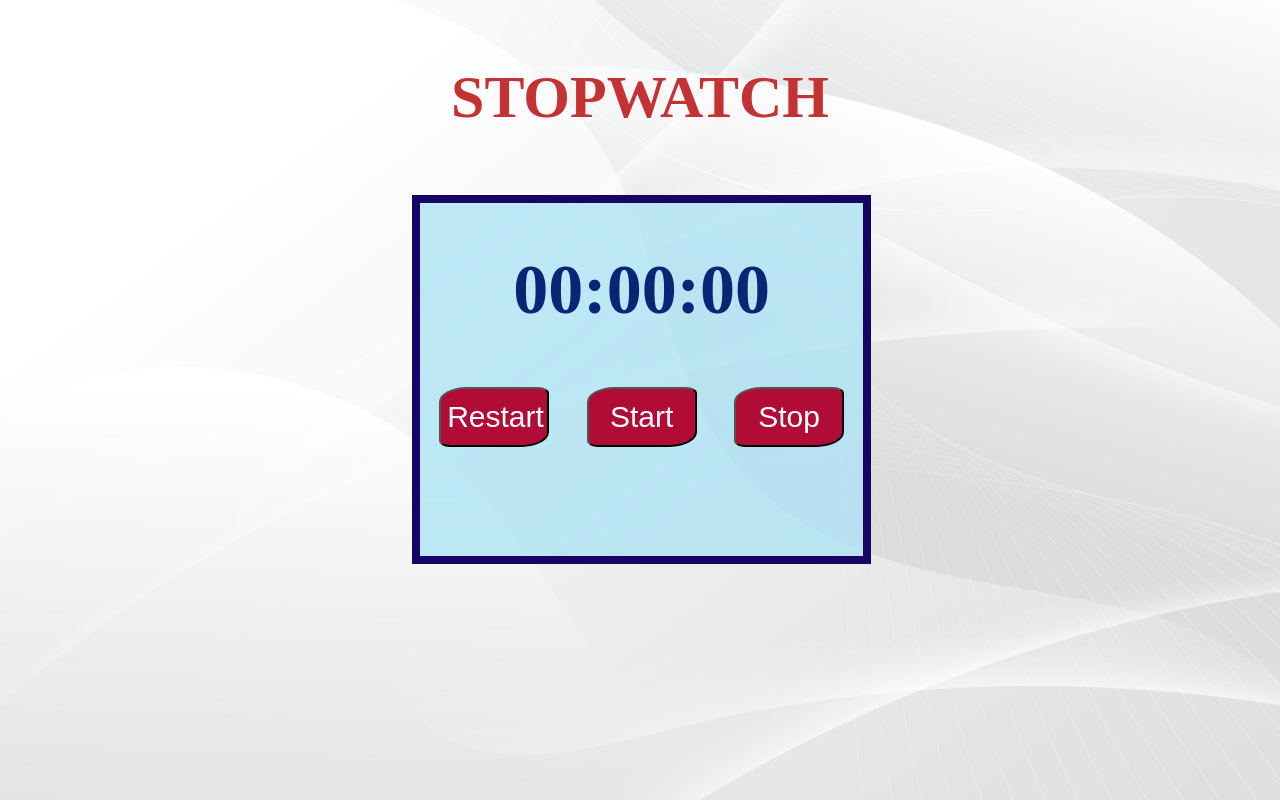
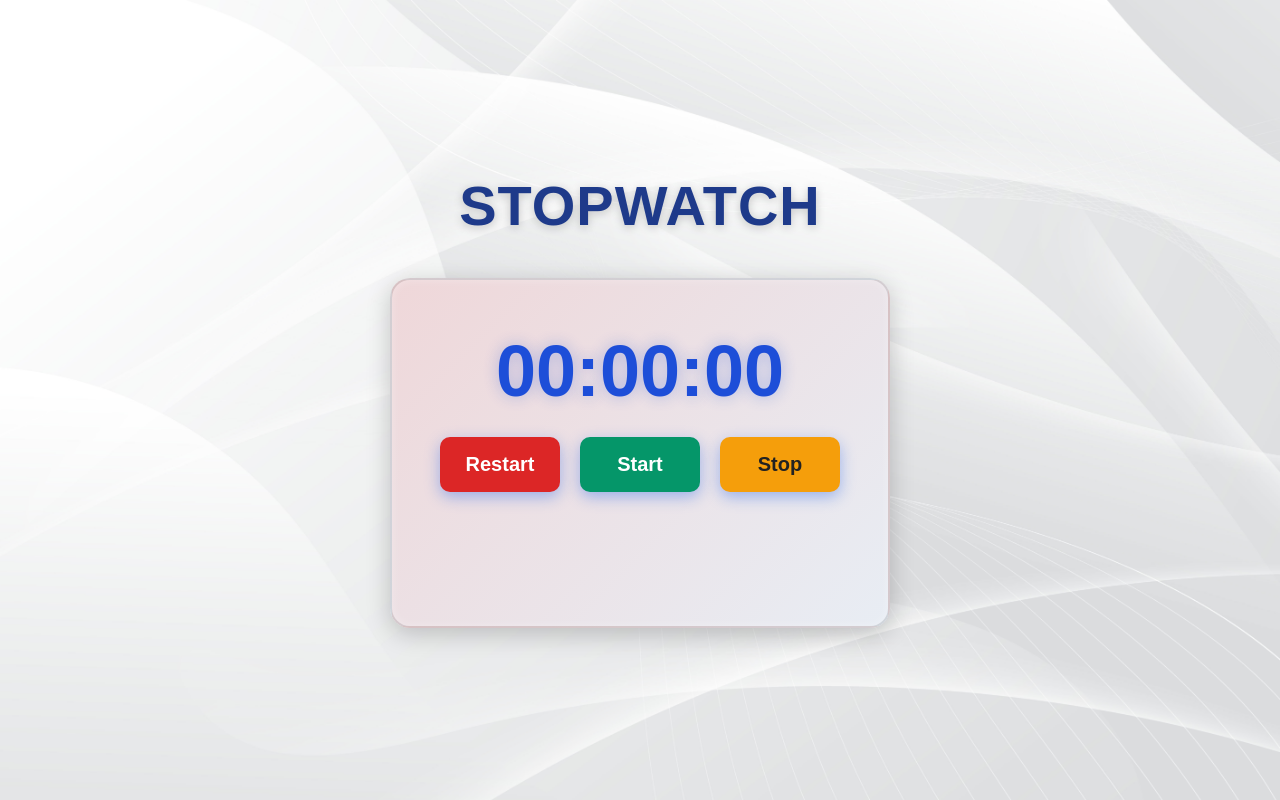
Before and after one commit to Devanshi12srivastava/StopWatch, a plain HTML site: page index.html in a window 1280 px wide. Drawn offline with Linux system fonts and the light colour scheme.

Commit message:
Add files via upload

```diff
--- a/stopwatch.css
+++ b/stopwatch.css
@@ -1,89 +1,170 @@
 
-body{
-    text-align: center;
-   background-image:url("grey.jpg") ;
-   background-size: cover;
+* {
+  margin: 0;
+  padding: 0;
+  box-sizing: border-box;
+  font-family: "Poppins", sans-serif;
 }
-#heading{
-    color:rgb(195, 51, 51);
-    font-size: 60px;
-    text-align: center;
-    margin-top: 5% ;
+
+body {
+  min-height: 100vh;
+  display: flex;
+  flex-direction: column;
+  align-items: center;
+  justify-content: center;
+  background-color: #f0f4f8;
+  background-image: url("grey.jpg");
+  background-size: cover;
+  background-position: center;
+  text-align: center;
 }
-.stopwatch{
-    height:45%;
-    width: 35%;
-    text-align: center;
-    margin-top: 5%;
-    margin-left: 32%;
-    background-color: rgba(174, 227, 245, 0.79);
-    border: 8px solid rgb(24, 4, 101);
 
 
-}
-#displayTime{
-    color:rgb(9, 37, 117);
-    font-size: 70px;
-}
-.btn{
-    display: flex;
-    flex-direction: row;
-    justify-content: space-around;
-    padding-top: 10px;
-}
-.btn1{
-    height: 60px;
-    width: 110px;
-    font-size: 22px;
-    background-color: rgb(176, 12, 53);
-    font-size: 30px;
-    color:white;
-    border-radius: 25% 10%;
-    transition:all 1s;
-}
-.btn2{
-    height: 60px;
-    width: 110px;
-    font-size: 22px;
-    background-color:  rgb(176, 12, 53);
-    font-size: 30px;
-    color:white;
-    border-radius: 25% 10%;
-    transition:all 1s;
-}
-.btn3{
-    height: 60px;
-    width: 110px;
-    font-size: 22px;
-    background-color: rgb(176, 12, 53);
-    font-size: 30px;
-    color:white;
-    border-radius: 25% 10%;
-    transition:all 1s;
-}
-.btn1:hover{
-cursor: pointer;
-transform:scale(1.1);
-background-color: rgb(214, 55, 55);
-
-}
-.btn1:active{
-    background-color:rgb(241, 241, 36);
-}
-.btn2:hover{
-    cursor: pointer;
-    transform:scale(1.1);
-    background-color: rgb(214, 55, 55);
-}
-.btn2:active{
-    background-color:rgb(254, 254, 52);
+#heading {
+  font-size: 56px;
+  color: #1e3a8a;
+  font-weight: 700;
+  text-shadow: 0 2px 10px rgba(0, 0, 0, 0.2);
+  margin-bottom: 40px;
+  letter-spacing: 1px;
 }
 
-  .btn3:hover{
-        cursor: pointer;
-        transform:scale(1.1);
-        background-color: rgb(214, 55, 55);
-    }
-    .btn3:active{
-        background-color:rgb(244, 244, 55);
-    }
+/* ⏱️ Stopwatch Container */
+.stopwatch {
+  width: 500px;
+  height:350px;
+  max-width: 90%;
+  padding: 50px 20px;
+  border-radius: 20px;
+background: linear-gradient(135deg, #efd7d9ff, #e8edf4ff);
+
+
+  backdrop-filter: blur(15px);
+  border: 2px solid rgba(0, 0, 0, 0.1);
+  box-shadow:
+    0 6px 25px rgba(0, 0, 0, 0.2),
+    inset 0 0 10px rgba(255, 255, 255, 0.3);
+  transition: transform 0.3s ease, box-shadow 0.3s ease;
+}
+
+.stopwatch:hover {
+  transform: scale(1.02);
+  box-shadow: 0 8px 35px rgba(0, 0, 0, 0.3);
+}
+
+/* 🕰️ Time Display */
+#displayTime {
+  color: #1d4ed8; /* strong blue */
+  font-size: 72px;
+  font-weight: 700;
+  margin-bottom: 25px;
+  text-shadow: 0 0 15px rgba(29, 78, 216, 0.3);
+}
+
+/* 🎛️ Buttons Container */
+.btn {
+  display: flex;
+  justify-content: center;
+  flex-wrap: wrap;
+  gap: 20px;
+}
+
+/* 🔘 Base Button Style */
+.btn1,
+.btn2,
+.btn3 {
+  width: 120px;
+  height: 55px;
+  font-size: 20px;
+  font-weight: 600;
+  border-radius: 10px;
+  border: none;
+  outline: none;
+  color: #fff;
+  background-color: #2563eb; /* primary blue */
+  cursor: pointer;
+  box-shadow: 0 5px 15px rgba(37, 99, 235, 0.4);
+  transition: all 0.3s ease;
+}
+
+/* 🎨 Button Color Variants */
+.btn1 {
+  background-color: #dc2626; /* red */
+}
+.btn2 {
+  background-color: #059669; /* green */
+}
+.btn3 {
+  background-color: #f59e0b; /* yellow */
+  color: #222;
+  font-weight: 700;
+}
+
+/* 💫 Hover Effects */
+.btn1:hover,
+.btn2:hover,
+.btn3:hover {
+  transform: scale(1.08);
+  filter: brightness(1.1);
+}
+
+/* ⚡ Active State */
+.btn1:active,
+.btn2:active,
+.btn3:active {
+  transform: scale(0.95);
+  filter: brightness(0.9);
+}
+
+/* 🌙 Theme Button */
+.theme {
+  position: absolute;
+  top: 25px;
+  right: 25px;
+  background-color: #1e293b; /* dark navy */
+  color: #f8fafc;
+  border: none;
+  border-radius: 8px;
+  padding: 10px 20px;
+  font-size: 16px;
+  font-weight: 600;
+  cursor: pointer;
+  box-shadow: 0 4px 12px rgba(0, 0, 0, 0.25);
+  transition: all 0.3s ease;
+}
+
+.theme:hover {
+  background-color: #334155;
+  transform: scale(1.08);
+}
+
+/* 📱 Responsive */
+@media (max-width: 480px) {
+  #heading {
+    font-size: 42px;
+  }
+
+  .stopwatch {
+    width: 90%;
+    padding: 25px 15px;
+  }
+
+  #displayTime {
+    font-size: 52px;
+  }
+
+  .btn1,
+  .btn2,
+  .btn3 {
+    width: 100px;
+    height: 50px;
+    font-size: 18px;
+  }
+
+  .theme {
+    top: 15px;
+    right: 15px;
+    padding: 8px 16px;
+    font-size: 14px;
+  }
+}
```
